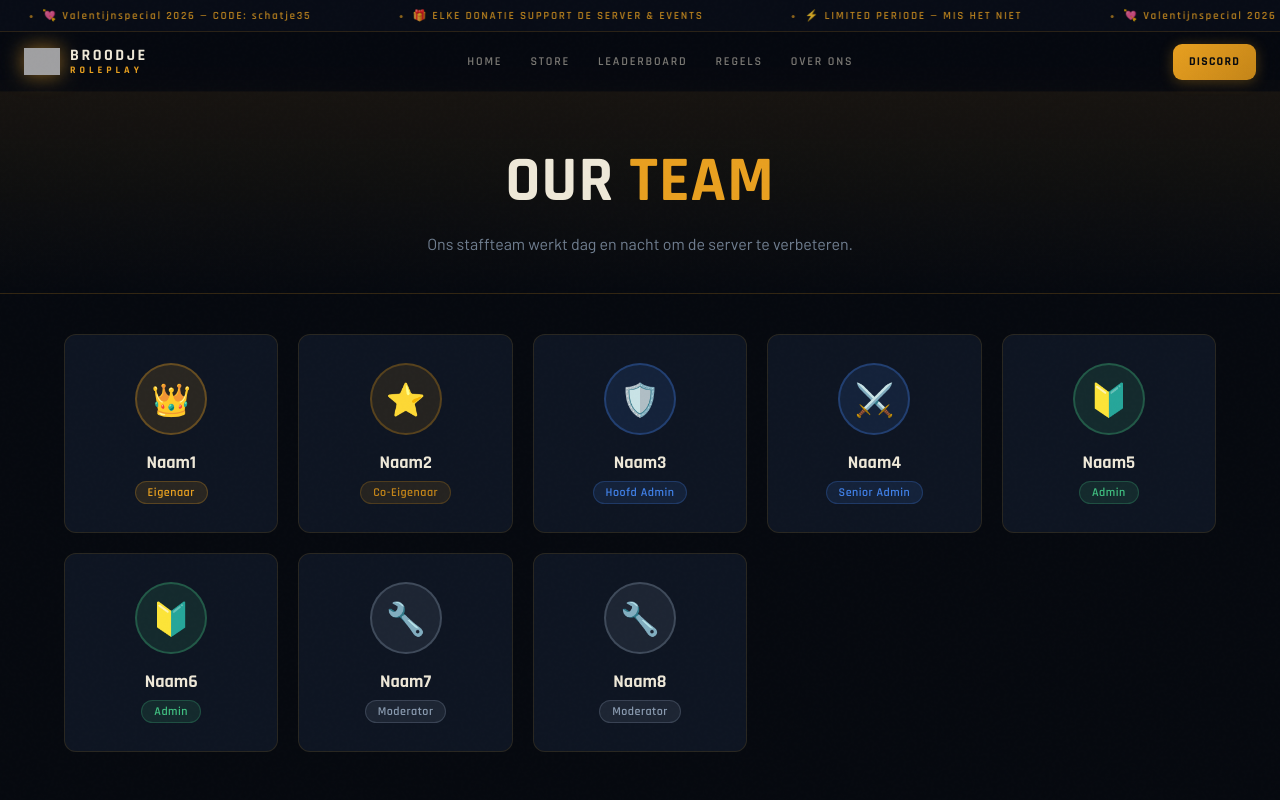
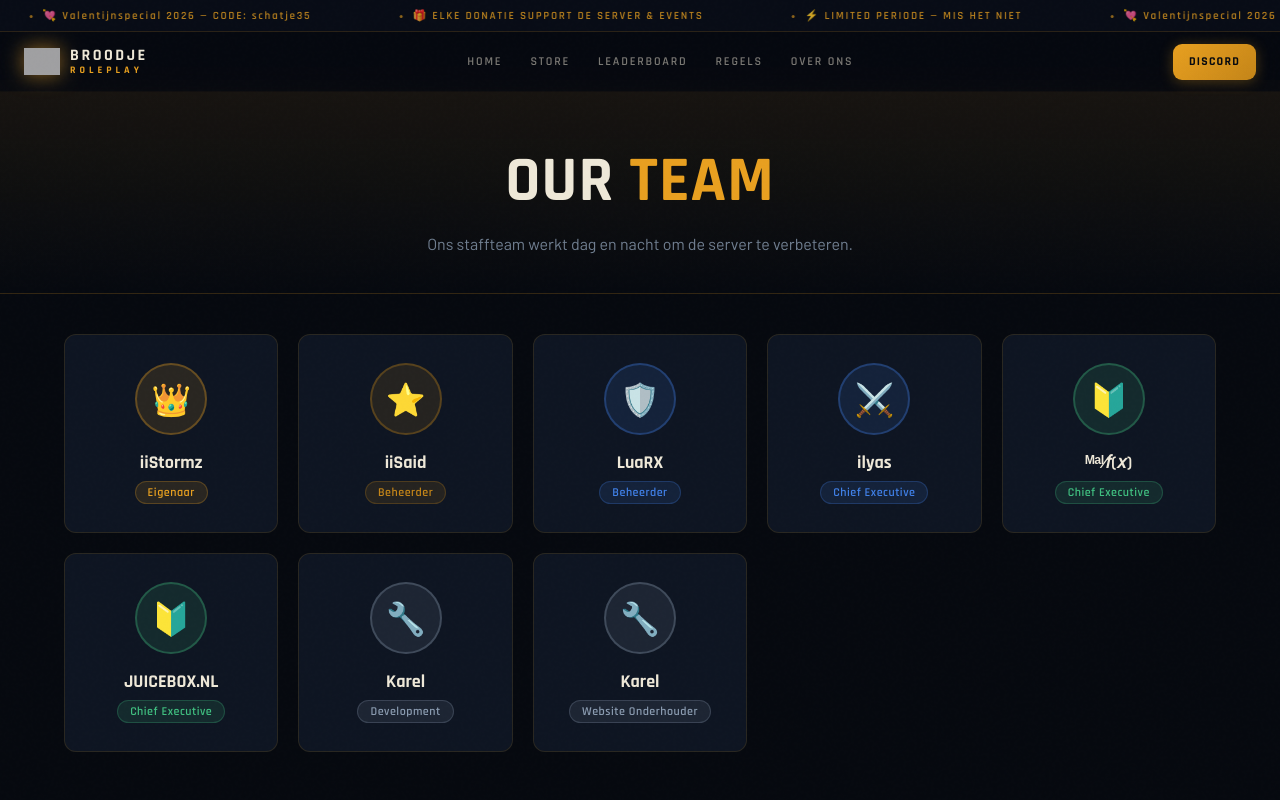
Before and after one commit to NieuwBroodje/Broodjesite4, a Next.js app: page /staff in a window 1280 px wide. Shown: the top 800 px of the page. Built offline with nearby package versions, Linux system fonts and the light colour scheme; grey boxes are pictures that could not be loaded.

Commit message:
Update staff members list with new entries

```diff
--- a/pages/staff.js
+++ b/pages/staff.js
@@ -3,14 +3,14 @@ import Navbar from '../components/Navbar';
 import Footer from '../components/Footer';
 
 const staffMembers = [
-  { name: 'Naam1', role: 'Eigenaar', emoji: '👑', color: '#e8a020' },
-  { name: 'Naam2', role: 'Co-Eigenaar', emoji: '⭐', color: '#c48518' },
-  { name: 'Naam3', role: 'Hoofd Admin', emoji: '🛡️', color: '#4080e8' },
-  { name: 'Naam4', role: 'Senior Admin', emoji: '⚔️', color: '#4080e8' },
-  { name: 'Naam5', role: 'Admin', emoji: '🔰', color: '#40c080' },
-  { name: 'Naam6', role: 'Admin', emoji: '🔰', color: '#40c080' },
-  { name: 'Naam7', role: 'Moderator', emoji: '🔧', color: '#8a9bb0' },
-  { name: 'Naam8', role: 'Moderator', emoji: '🔧', color: '#8a9bb0' },
+  { name: 'iiStormz', role: 'Eigenaar', emoji: '👑', color: '#e8a020' },
+  { name: 'iiSaid', role: 'Beheerder', emoji: '⭐', color: '#c48518' },
+  { name: 'LuaRX', role: 'Beheerder', emoji: '🛡️', color: '#4080e8' },
+  { name: 'ilyas', role: 'Chief Executive', emoji: '⚔️', color: '#4080e8' },
+  { name: 'ᴹᵃˡ⁄𝑓(𝑥)', role: 'Chief Executive', emoji: '🔰', color: '#40c080' },
+  { name: 'JUICEBOX.NL', role: 'Chief Executive', emoji: '🔰', color: '#40c080' },
+  { name: 'Karel', role: 'Development', emoji: '🔧', color: '#8a9bb0' },
+  { name: 'Karel', role: 'Website Onderhouder', emoji: '🔧', color: '#8a9bb0' },
 ];
 
 export default function Staff() {
```
